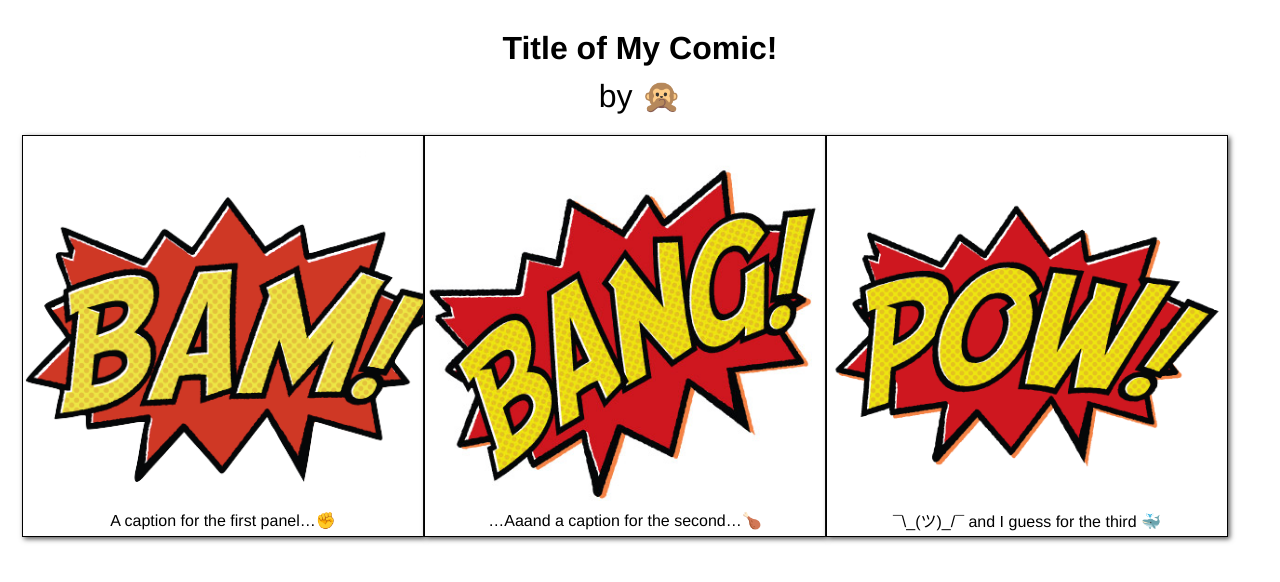
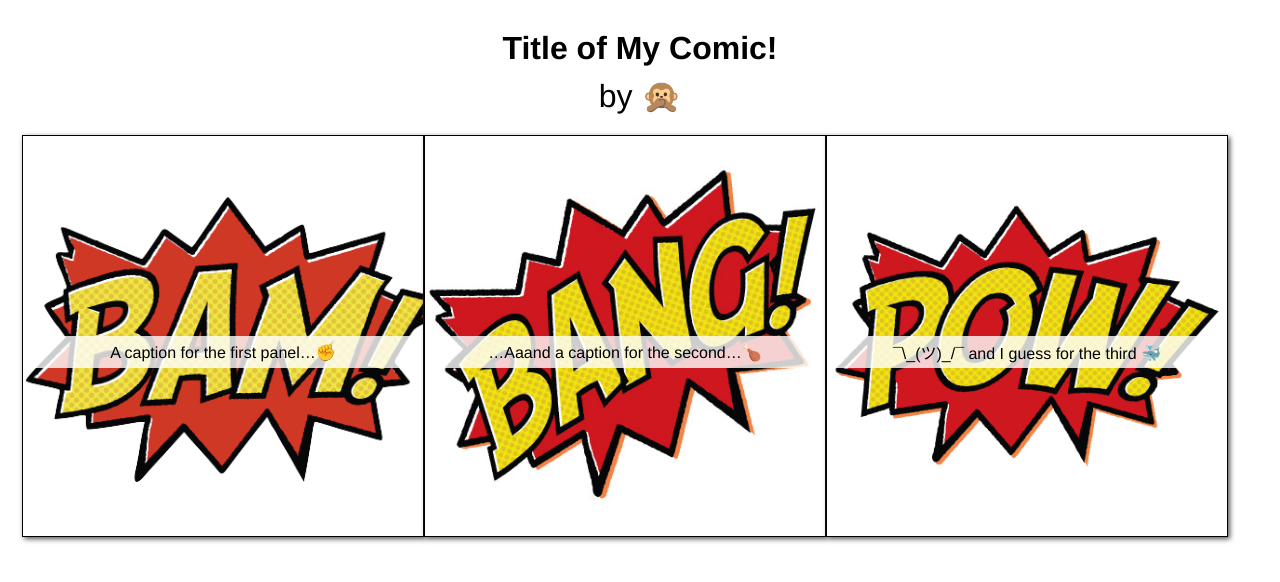
Before and after one commit to thesprouts/hli, a Jekyll site: the page built from _code/3-panel-caption-template.html, in a window 1280 px wide. Shown: the top 582 px of the page. Built offline with Jekyll 4.4.1, drawn with Linux system fonts in a browser that asks for light colours.

Commit message:
Incorporating SD's margin-top idea and improving background visibility

```diff
--- a/_code/1-panel-caption-template.html
+++ b/_code/1-panel-caption-template.html
@@ -34,7 +34,6 @@ category: templates
         width: 400px;
         border: solid 1px black;
         margin: auto;
-        position: relative;
         background-size: cover;
         box-shadow: 2px 2px 5px #555;
     }
@@ -42,10 +41,9 @@ category: templates
     .caption {
         width: 100%;
         min-height: 2em;
-        background-color: rgba(255, 255, 255, 0.5);
+        background-color: rgba(255, 255, 255, 0.8);
         text-align: center;
-        position: absolute;
-        bottom: 0;
+        margin-top: 75%;
         display: flex;
         justify-content: center;
         flex-direction: column;
--- a/_code/3-panel-caption-template.html
+++ b/_code/3-panel-caption-template.html
@@ -40,7 +40,6 @@ category: templates
         border: solid 1px black;
         float: left;
         margin: auto;
-        position: relative;
         background-size: cover;
         box-shadow: 2px 2px 5px #555;
     }
@@ -48,10 +47,9 @@ category: templates
     .caption {
         width: 100%;
         height: 2em;
-        background-color: rgba(255, 255, 255, 0.5);
+        background-color: rgba(255, 255, 255, 0.8);
         text-align: center;
-        position: absolute;
-        bottom: 0;
+        margin-top: 50%;
         display: flex;
         justify-content: center;
         flex-direction: column;
```
